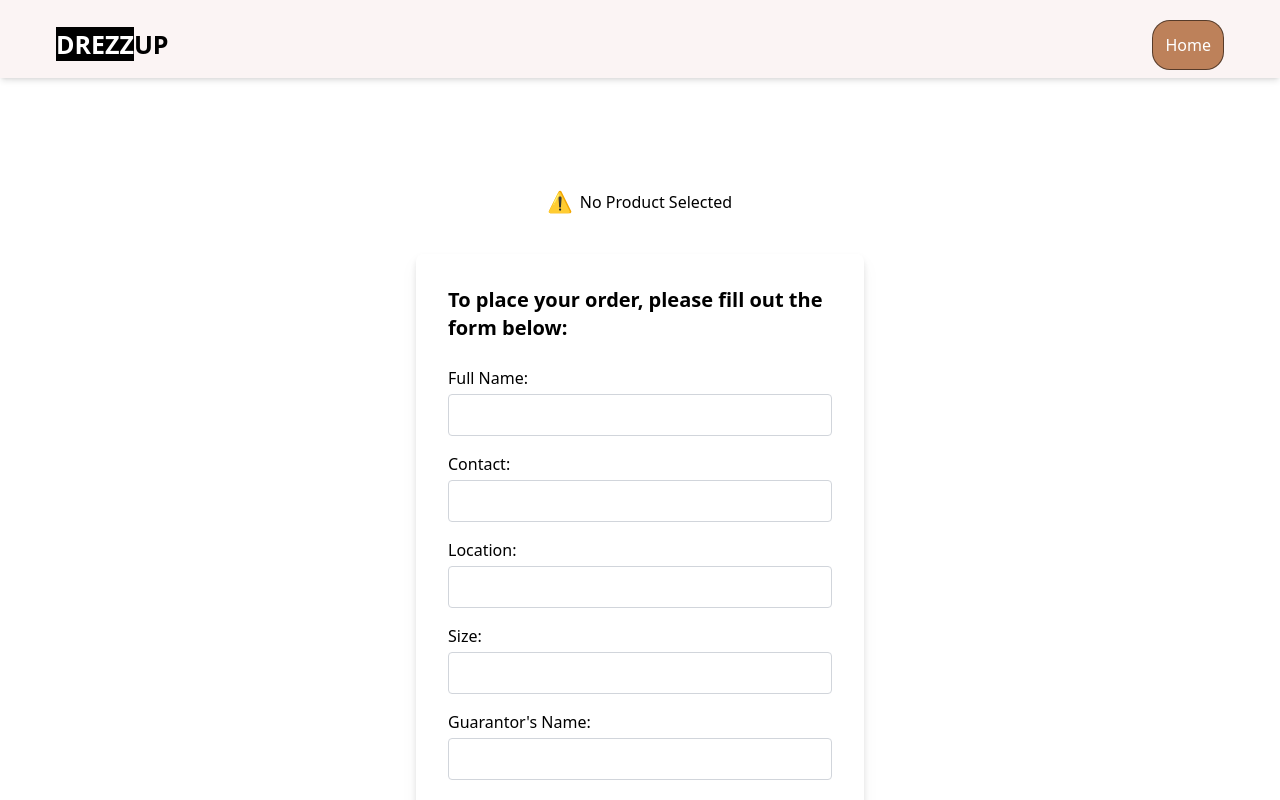
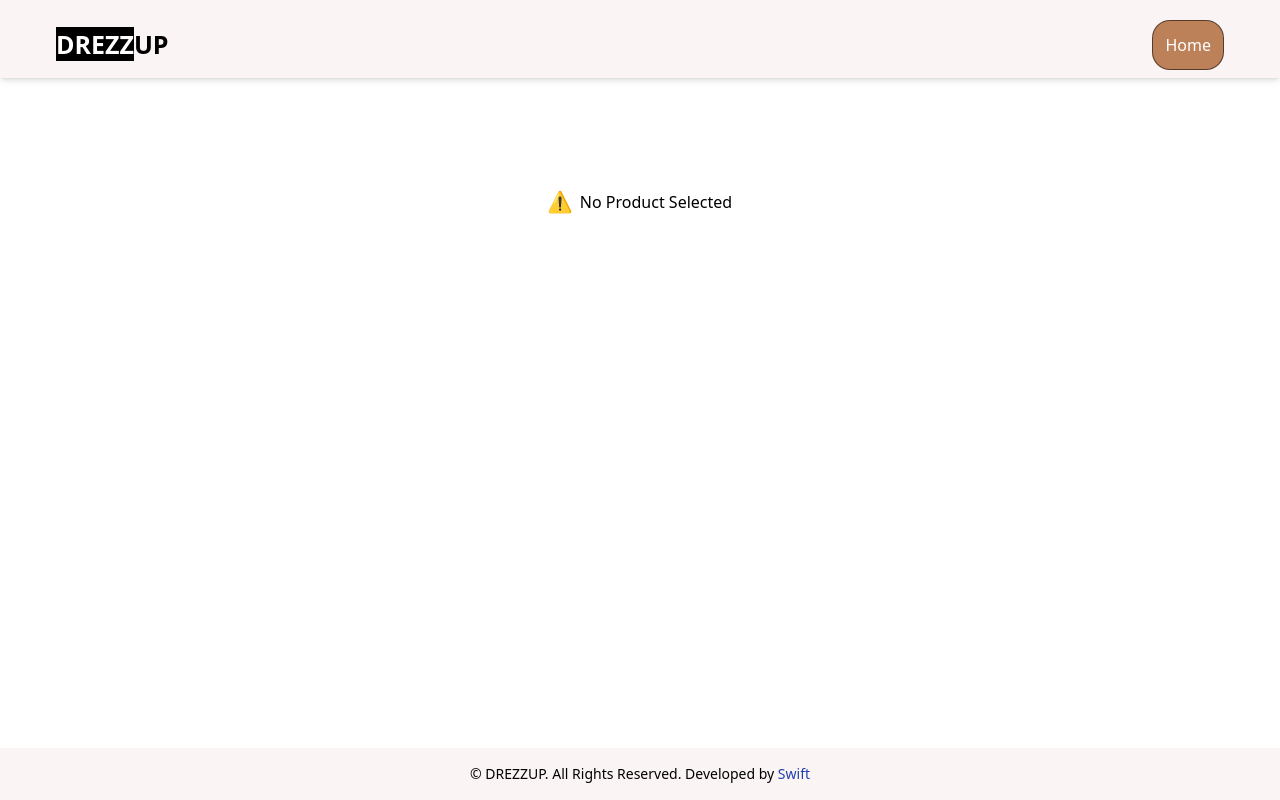
Before and after one commit to swift1gh/DrezzUp, a React (Vite) app: page /combo in a window 1280 px wide. Shown: the top 800 px of the page. Built offline with nearby package versions, Linux system fonts and the light colour scheme.

Commit message:
11-10-24

```diff
--- a/src/components/Selected.jsx
+++ b/src/components/Selected.jsx
@@ -4,6 +4,8 @@ import Product from "./Product";
 import WarningIcon from "../assets/warning.svg";
 
 const Selected = ({ selectedIds }) => {
+  // This component doesn't need to manage its own state for selected products
+  // It just filters the products based on the selectedIds passed down as props
   const selectedProducts = sneakers.products.filter((prod) =>
     selectedIds.includes(String(prod.id))
   );
@@ -23,6 +25,7 @@ const Selected = ({ selectedIds }) => {
           <div className="gap-y-6 gap-x-[1.25rem] md:gap-10 grid grid-cols-2 md:grid-cols-3 lg:grid-cols-4 p-2 ">
             {selectedProducts.map((prod) => (
               <Product
+                key={prod.id} // Ensure each product has a unique key
                 Image={prod.image}
                 Color={prod.color}
                 Price={prod.price}
--- a/src/pages/ComboPage.jsx
+++ b/src/pages/ComboPage.jsx
@@ -13,12 +13,13 @@ const ComboPage = () => {
     : [];
 
   return (
-    <div className="flex flex-col min-h-screen ">
+    <div className="flex flex-col min-h-screen">
       <Navbar Btn={"Home"} Destination="/" />
 
       <main className="flex-grow">
         <Selected selectedIds={selectedIds} />
-        <OrderForm />
+        {selectedIds.length > 0 && <OrderForm selectedIds={selectedIds} />}{" "}
+        {/* Pass selectedIds to OrderForm */}
       </main>
       <br />
       <br />
```
